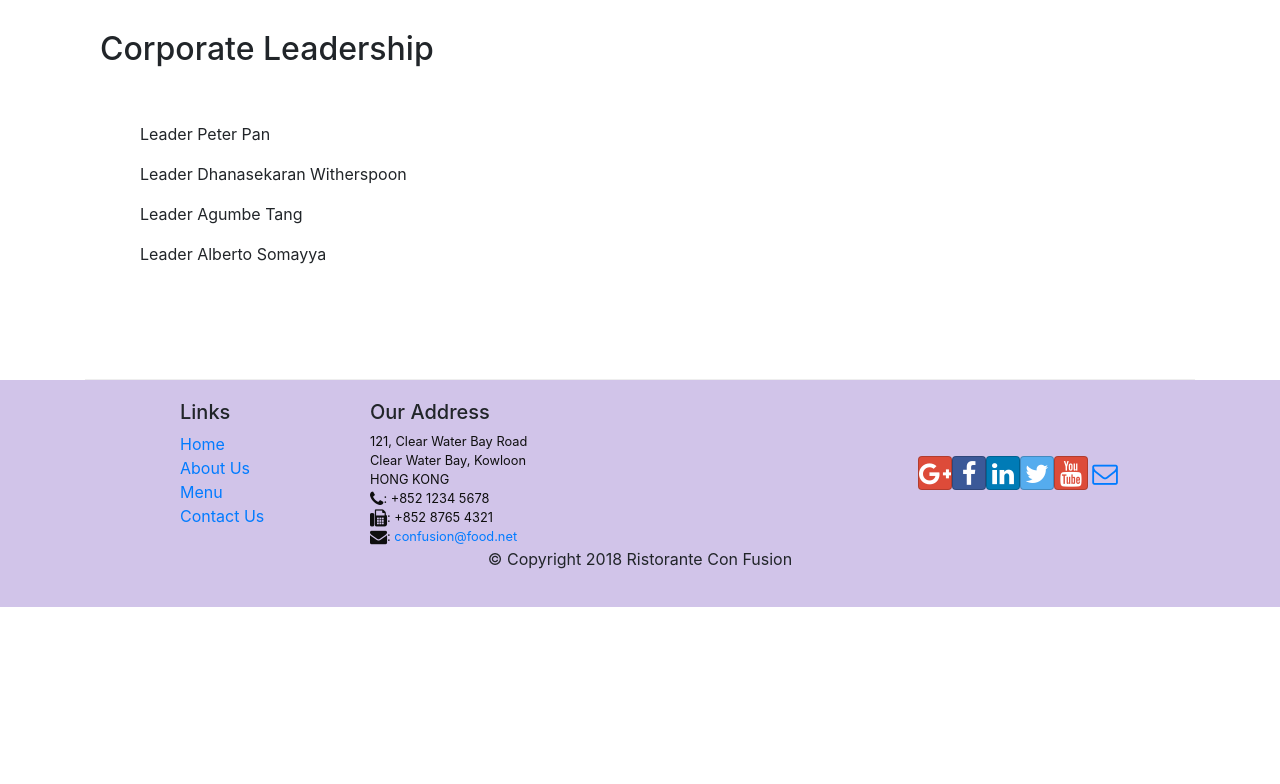
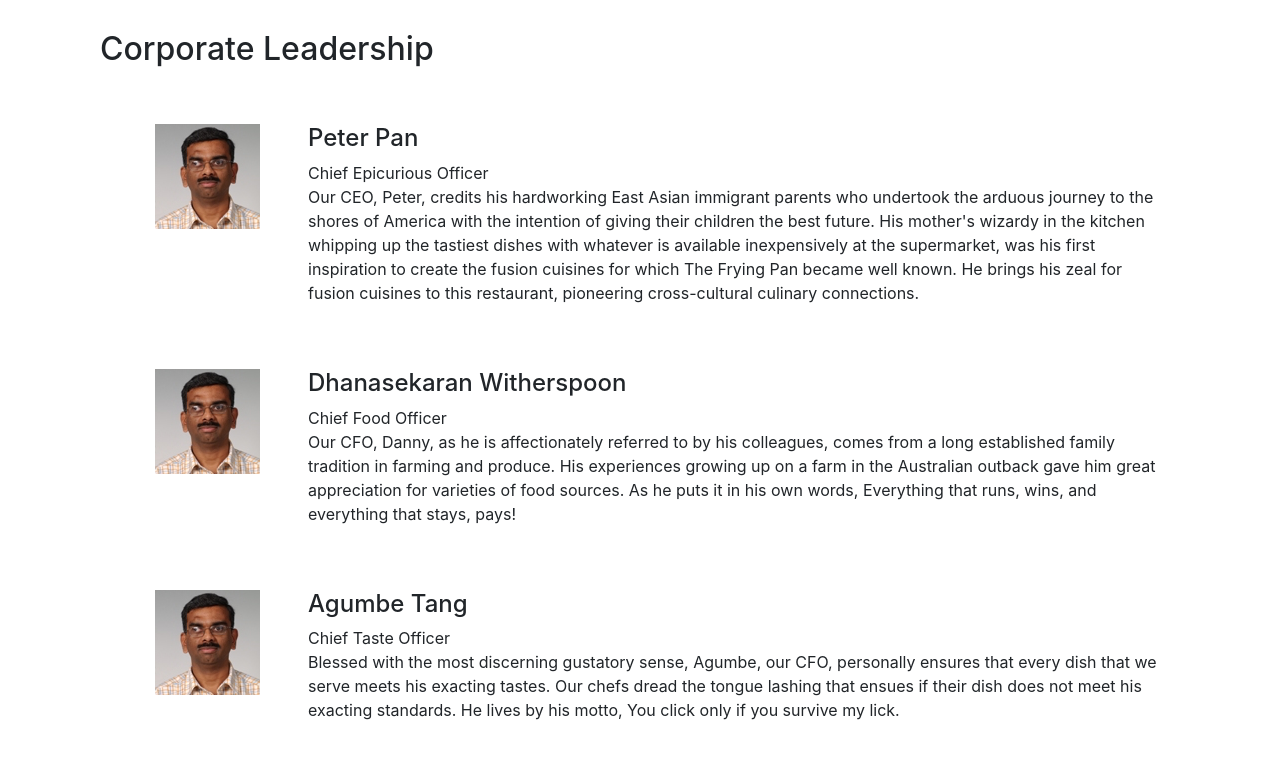
Before and after one commit to joe912/coursera-react, a React (Create React App) app: page /aboutus in a window 1280 px wide. Shown: the part 1000-1784 px from the top of the page. Before the commit the page ends 1607 px from the top, so only its background shows below. Built offline with nearby package versions, Linux system fonts and the light colour scheme.

Commit message:
assignment 2

```diff
--- a/src/components/AboutUsComponent.js
+++ b/src/components/AboutUsComponent.js
@@ -8,11 +8,16 @@ import {
   Media
 } from "reactstrap";
 import { Link } from "react-router-dom";
+import RenderLeader from "./RenderLeaderComponent";
 
 function About(props) {
   const leaders = props.leaders.map(leader => {
-    return <p>Leader {leader.name}</p>;
+    return <RenderLeader leader={leader} />;
   });
+
+  // const leaders = props.leaders.map(leader => {
+  //   return <p>Leader {leader.name}</p>;
+  // });
 
   return (
     <div className="container">
--- /dev/null
+++ b/src/components/RenderLeaderComponent.js
@@ -0,0 +1,34 @@
+import React from "react";
+import {
+  Card,
+  CardImg,
+  CardImgOverlay,
+  CardText,
+  CardBody,
+  CardTitle,
+  Breadcrumb,
+  BreadcrumbItem,
+  Media
+} from "reactstrap";
+import { Link } from "react-router-dom";
+
+function RenderLeader(props) {
+  console.log("Render Leader ");
+  console.log(props);
+  return (
+    <div key={props.leader.id} className="col-12 mt-5">
+      <Media tag="li">
+        <Media left middle>
+          <Media object src={props.leader.image} alt={props.leader.name} />
+        </Media>
+        <Media body className="ml-5">
+          <Media heading>{props.leader.name}</Media>
+          <Media subheading>{props.leader.designation}</Media>
+          <p>{props.leader.description}</p>
+        </Media>
+      </Media>
+    </div>
+  );
+}
+
+export default RenderLeader;
```
